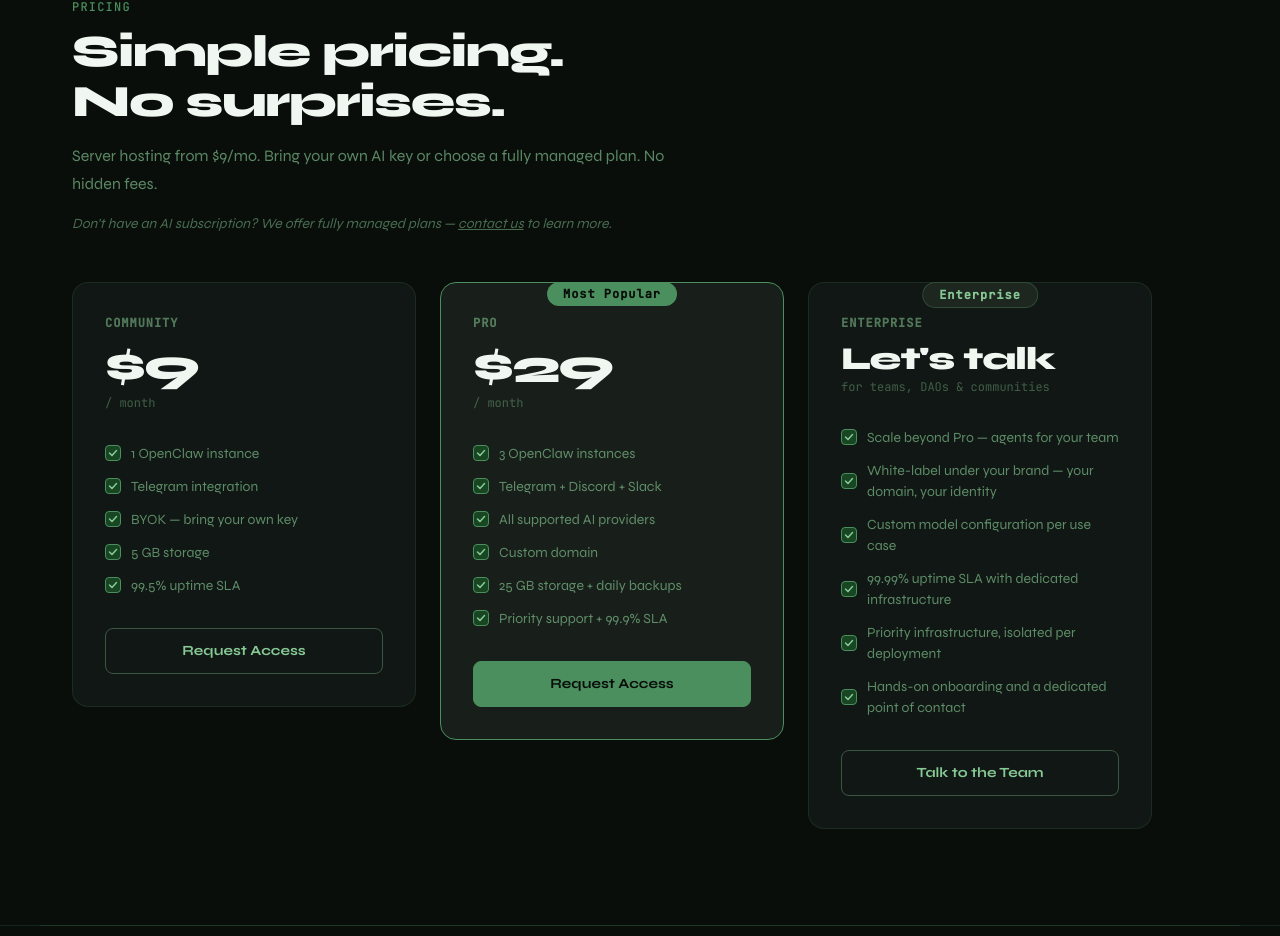
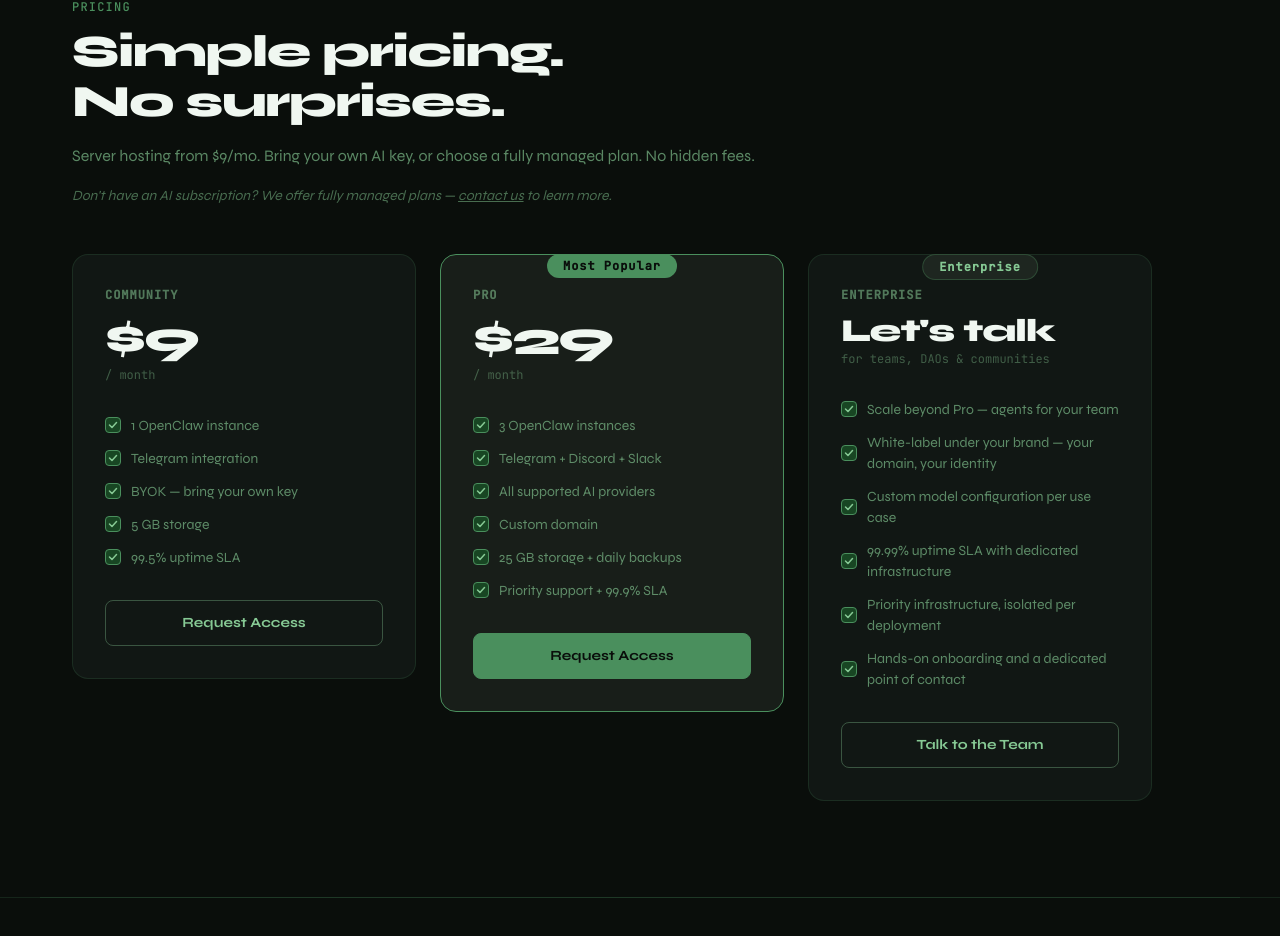
Before and after one commit to jpbedoya/monkeAgent, a Next.js app: page /monkeAgent/ in a window 1280 px wide. Shown: the part 1894-2830 px from the top of the page. Built offline with nearby package versions, Linux system fonts and the light colour scheme.

Commit message:
Remove maxWidth cap on pricing subtext so it flows full width

```diff
--- a/src/app/page.tsx
+++ b/src/app/page.tsx
@@ -794,9 +794,9 @@
       {/* Sub */}
       <p
         className="mb-4 text-base"
-        style={{ color: "rgba(134,201,148,0.65)", maxWidth: 640, lineHeight: 1.75 }}
+        style={{ color: "rgba(134,201,148,0.65)", lineHeight: 1.75 }}
       >
-        Server hosting from $9/mo. Bring your own AI key or choose a fully managed plan. No hidden fees.
+        Server hosting from $9/mo. Bring your own AI key, or choose a fully managed plan. No hidden fees.
       </p>
 
       {/* Managed footnote */}
```
